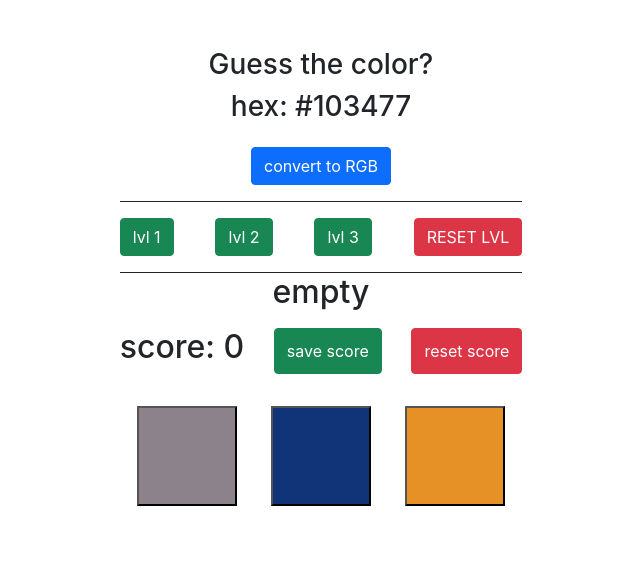
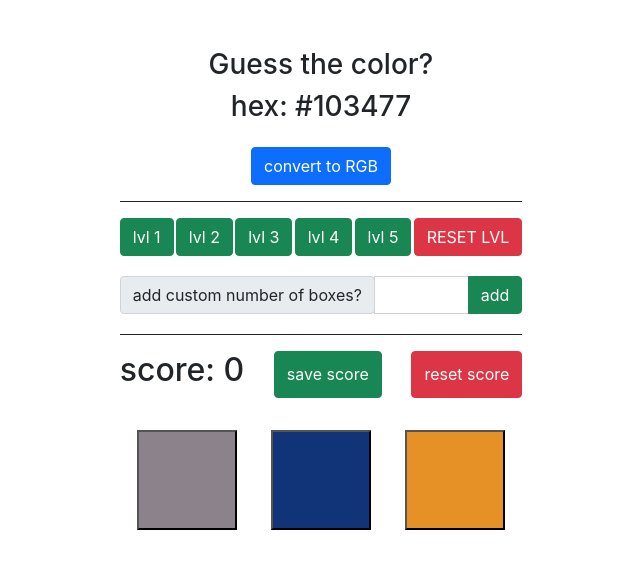
Before and after one commit to CupeX/react-color-game, a React (Create React App) app: page / in a window 1280 px wide. Shown: the top 568 px of the page, without its empty margins (319-959 px from the left). Built offline with nearby package versions, Linux system fonts and the light colour scheme.

Commit message:
crazy update

```diff
--- a/src/App.js
+++ b/src/App.js
@@ -1,5 +1,5 @@
 import './App.css';
-import MainVisual from './components/mainVisual';
+import MainVisual from './components/MainVisual';
 
 function App() {
   return (
--- a/src/components/HexToRgb.js
+++ b/src/components/HexToRgb.js
@@ -1,6 +1,5 @@
-const hexToRgb = (x, y) => {
+const hexToRgb = x => {
   const newArray = [];
-  const isLoaded = y;
 
   const hexBase = [
     '0',
@@ -20,7 +19,6 @@ const hexToRgb = (x, y) => {
     'e',
     'f',
   ];
-  if (isLoaded) {
   const cutter = x.substring(1).match(/.{1,2}/g);
   for (let i = 0; i < cutter.length; i++) {
     const value1 = hexBase.indexOf(cutter[i][0]) * 16;
@@ -28,7 +26,7 @@ const hexToRgb = (x, y) => {
     const result = value1 + value2 + ', ';
     newArray.push(result);
   }
-  }
+
   return newArray;
 };
 
--- a/src/components/colorBoxes.js
+++ b/src/components/colorBoxes.js
@@ -4,7 +4,6 @@ import ButtonComponent from './ButtonComponent';
 const ColorBoxes = props => {
   return (
     <div>
-      <h2>empty</h2>
       <div className="d-flex justify-content-between my-3">
         <h2>score: {props.score}</h2>
         <ButtonComponent onClick={props.onSaveScore} color="success">
--- a/src/components/mainVisual.js
+++ b/src/components/mainVisual.js
@@ -3,23 +3,29 @@ import ButtonComponent from './ButtonComponent';
 import ColorBoxes from './ColorBoxes';
 import hexGenerator from './HexGenerator';
 import hexToRgb from './HexToRgb';
+import {
+  Button,
+  InputGroup,
+  InputGroupAddon,
+  InputGroupText,
+  Input,
+} from 'reactstrap';
 
 const MainVisual = () => {
   const [boxesNumber, setBoxesNumber] = useState(3);
   const [scoreCounter, setScoreCounter] = useState(1);
   const [colors, setColors] = useState([]);
   const [trueColor, setTrueColor] = useState('');
-  const [rgbResult, setRgbResult] = useState([]);
   const [isHex, setIsHex] = useState(true);
-  const [isGenerated, setIsGenerated] = useState(false);
   const [score, setScore] = useState(0);
   const [reducedBoxesList, setReducedBoxesList] = useState([]);
+  const [lvlButton, setLvlButton] = useState([1, 2, 3, 4, 5]);
+  const [customLvl, setCustomLvl] = useState('');
 
   useEffect(() => {
     getNewColors();
     setScore(+window.localStorage.getItem('score'));
-    setRgbResult(hexToRgb(trueColor, isGenerated));
-  }, []);
+  }, [boxesNumber]);
 
   const getNewColors = () => {
     const newColors = Array.from(Array(boxesNumber).keys()).map(() =>
@@ -30,19 +36,14 @@ const MainVisual = () => {
     setTrueColor(randomer);
     setColors(newColors);
     setReducedBoxesList(newColors);
-    setIsGenerated(true);
   };
 
   const lvlHandler = prop => {
     setBoxesNumber(prop);
-    setRgbResult([]);
-    setIsGenerated(false);
   };
 
   const resetHandler = () => {
     getNewColors();
-    setRgbResult([]);
-    setIsGenerated(false);
   };
 
   const checkColorHandler = x => {
@@ -75,11 +76,26 @@ const MainVisual = () => {
     window.localStorage.setItem('score', score);
   };
 
+  const customLvlHandler = e => {
+    setCustomLvl(e.target.value);
+  };
+
+  const formSubmissionHandler = e => {
+    e.preventDefault();
+    lvlHandler(+customLvl);
+    getNewColors();
+    setCustomLvl('');
+  };
+
   return (
     <div className="container d-flex flex-column mt-5 col-xl-4 col-lg-6">
       <div className="border-bottom border-dark mb-3">
         <h3>Guess the color?</h3>
-        {isHex ? <h3>hex: {trueColor}</h3> : <h3>rgb: {rgbResult}</h3>}
+        {isHex ? (
+          <h3>hex: {trueColor}</h3>
+        ) : (
+          <h3>rgb: {hexToRgb(trueColor)}</h3>
+        )}
         <ButtonComponent
           onClick={() => colorToggler()}
           color="primary"
@@ -89,20 +105,36 @@ const MainVisual = () => {
         </ButtonComponent>
       </div>
 
-      <div className="d-flex justify-content-between border-bottom border-dark pb-3">
-        <ButtonComponent onClick={() => lvlHandler(3)} color="success">
-          lvl 1
-        </ButtonComponent>
-        <ButtonComponent onClick={() => lvlHandler(6)} color="success">
-          lvl 2
-        </ButtonComponent>
-        <ButtonComponent onClick={() => lvlHandler(9)} color="success">
-          lvl 3
-        </ButtonComponent>
+      <div className="border-bottom border-dark pb-3">
+        <div className="d-flex justify-content-between mb-3">
+          {lvlButton.map(x => (
+            <Button onClick={() => lvlHandler(x * 3)} color="success">
+              {' '}
+              lvl {x}
+            </Button>
+          ))}
 
-        <ButtonComponent onClick={() => resetHandler()} color="danger">
-          RESET LVL
-        </ButtonComponent>
+          <ButtonComponent onClick={() => resetHandler()} color="danger">
+            RESET LVL
+          </ButtonComponent>
+        </div>
+
+        <form onSubmit={formSubmissionHandler}>
+          <InputGroup className="py-1">
+            <InputGroupAddon addonType="prepend">
+              <InputGroupText>add custom number of boxes?</InputGroupText>
+            </InputGroupAddon>
+            <Input
+              type="number"
+              name="lvls"
+              value={customLvl}
+              onChange={customLvlHandler}
+            />
+            <Button type="submit" color="success">
+              add
+            </Button>
+          </InputGroup>
+        </form>
       </div>
       <ColorBoxes
         onCheckColor={checkColorHandler}
```
Lines whose indentation alone changed are shown as unchanged.
